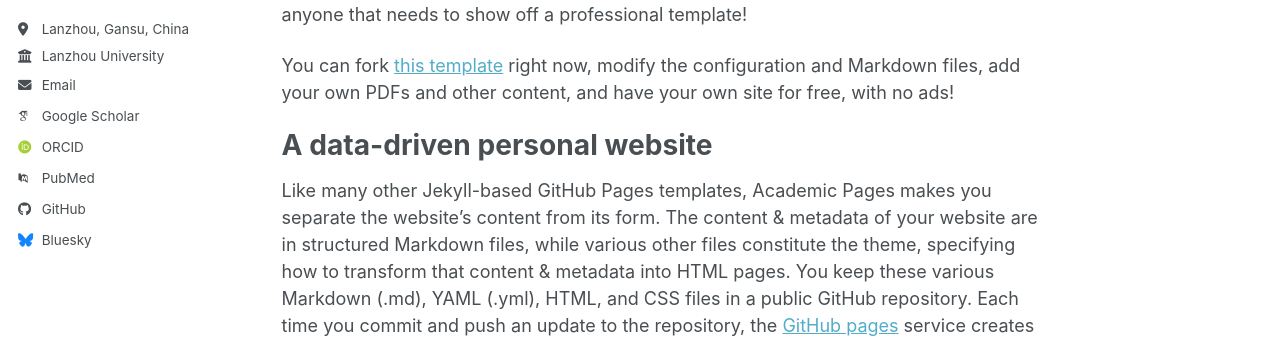
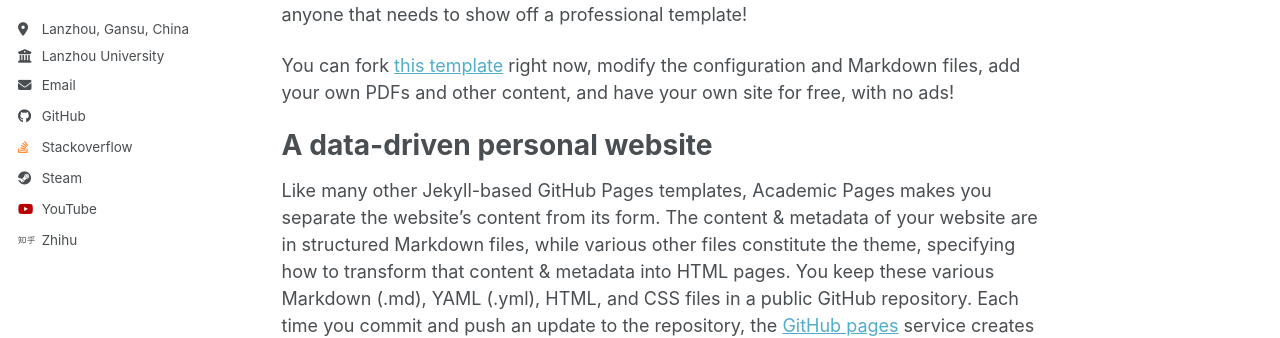
Before and after one commit to LeeMath-lzu/LeeMath-lzu.github.io, a Jekyll site: the page built from _pages/about.md, in a window 1280 px wide. Shown: the part 357-695 px from the top of the page. Built offline with Jekyll 4.4.1, drawn with Linux system fonts in a browser that asks for light colours; some web fonts are replaced; a script bundle is joined from its source files by our own code; library files that are not in the unit come from our copies; some of the changed lines change nothing that is shown.

Commit message:
Update _config.yml

```diff
--- a/_config.yml
+++ b/_config.yml
@@ -35,13 +35,13 @@ author:
   # Academic websites
   academia         : # URL
   arxiv            : # URL - Update with the correct link to your profile
-  googlescholar    : "https://scholar.google.com/citations?user=PS_CX0AAAAAJ"
+  googlescholar    : # URL
   inspire-hep      : # URL
   impactstory      : # URL
-  orcid            : "https://orcid.org/yourorcidurl"
+  orcid            : # URL
   semantic         : # URL
   ssrn             : # URL
-  pubmed           : "https://www.ncbi.nlm.nih.gov/pubmed/?term=john+snow"
+  pubmed           : # URL
   researchgate     : # URL
   scopus           : # URL
   zotero           : # URL
@@ -51,13 +51,13 @@ author:
   bitbucket        : # Username - Update with your username on the site
   codepen          : # Username
   dribbble         : # Username
-  github           : "academicpages"
+  github           : "Leemath-lzu"
   kaggle           : # Username
-  stackoverflow    : # User number or user number and name (i.e., use "1" or "1/jeff-atwood")
+  stackoverflow    : "fusheng" # User number or user number and name (i.e., use "1" or "1/jeff-atwood")
 
   # Social media
   artstation       : # Username
-  bluesky          : "bsky.app" # Replace this with you Bluesky username
+  bluesky          : # Username # Replace this with you Bluesky username
   facebook         : # Username
   flickr           : # Username
   foursquare       : # Username
@@ -71,7 +71,7 @@ author:
   medium           : # URL
   pinterest        : # Username
   soundcloud       : # Username
-  steam            : # Username
+  steam            : "1352031992"
   telegram         : # URL
   tumblr           : # Username
   twitter          : # Username for X / Twitter
@@ -79,8 +79,8 @@ author:
   weibo            : # Username
   wikipedia        : # Username
   xing             : # Username
-  youtube          : # Username
-  zhihu            : # Username
+  youtube          : "Lebesgue"
+  zhihu            : "LeeMath"
 
 # Publication Category - The following the list of publication categories and their headings
 publication_category:
```
